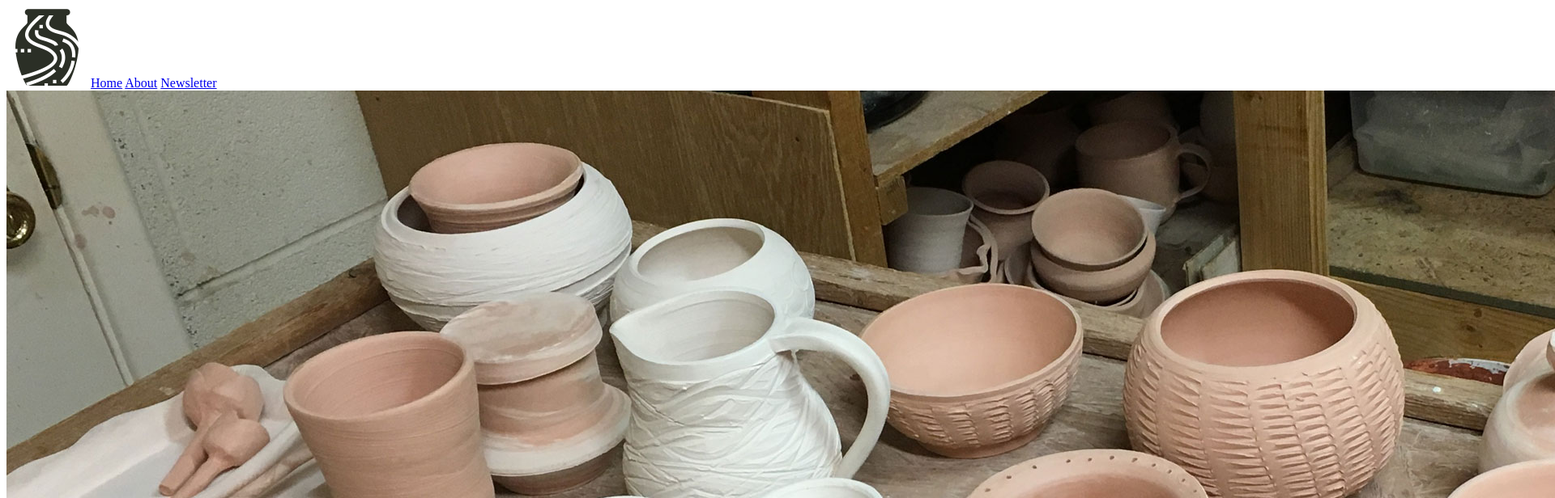
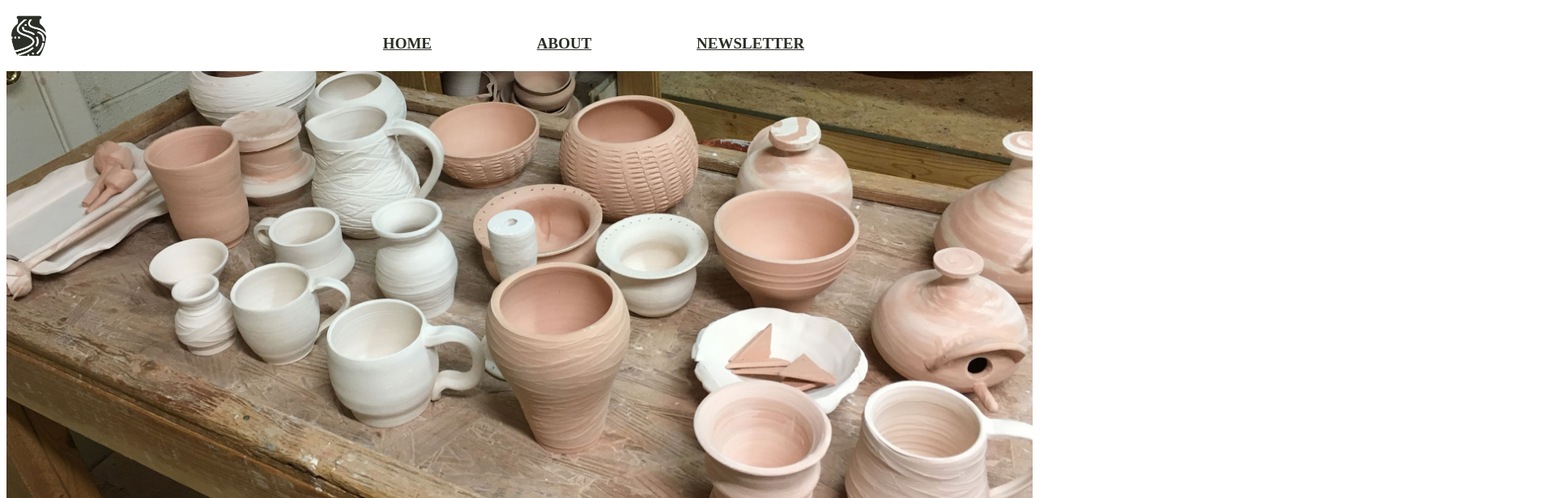
Before and after one commit to alanrichards86/Week-One-Project, a plain HTML site: page newsletter/newsletter.html in a window 1280 px wide. Shown: the top 616 px of the page at 81% size, 1920 px wide, since content can reach past the window. Drawn offline with Linux system fonts and the light colour scheme.

Commit message:
About page done and now working on Newsletter page. Final touches still need done for each page but just little stuff.

```diff
--- a/home.css
+++ b/home.css
@@ -176,11 +176,13 @@ img {
 
 footer {
     background-color: rgb(43, 47, 49);
-    height: 10vh;
+    font-size: 1.5em;
+    height: 14vh;
     display: flex;
     align-items: center;
     color: rgb(239, 229, 199);
 }
 .copywrite-text {
-    padding-left: 4.3em;
+    padding-left: 3em;
+    color: white;
 }
--- a/newsletter/newsletter.css
+++ b/newsletter/newsletter.css
@@ -0,0 +1,32 @@
+.nav-bar {
+    position: fixed;
+    background-color: white;
+    align-items: center;
+    width: 1450px;
+    height: 70px;
+    padding-top: 10px;
+    z-index: 100;
+}
+
+.nav-text-contain {
+    display: flex;
+    justify-content: space-around;
+    margin-left: 400px;
+    margin-right: 400px;
+    font-size: 19px;
+}
+.nav-text-contain a {
+    color: #2B2F26;
+}
+.logo {
+    height: 52px;
+    width: 55px;
+}
+/*#bg-img {
+  width: 100vw;
+  height: 100vh;
+}*/
+.img {
+  width: 99vw;
+  height: 99vh;
+}
--- a/newsletter/index.html
+++ b/newsletter/newsletter.html
@@ -5,17 +5,22 @@
     <meta charset="UTF-8">
     <meta name="viewport" content="width=device-width, initial-scale=1">
     <link href="newsletter.css" rel="stylesheet">
+    <link href="https://fonts.googleapis.com/css?family=Merriweather:300,300i,400,400i,700|Roboto:300,300i,400,400i" rel="stylesheet">
 </head>
 <body>
-        <nav class="top-bar">
-            <img class="logo" src="../images/bent-creek-logo.png" alt="Glass Vase">
-            <a class="home" href="../index.html">Home</a>
-            <a class="about" href="../about/index.html">About</a>
-            <a class="newsletter" href="index.html">Newsletter</a>
+    <nav class="nav-bar">
+        <div class="logo-div">
+            <img class="logo" src="../images/bent-creek-logo.png" align="left" alt="Glass Vase">
+        </div>
+
+        <div class="nav-text-contain">
+            <h4><a class="home" href="../index.html">HOME</a></h4>
+            <h4><a class="about" href="../about/about.html">ABOUT</a></h4>
+            <h4><a class="newsletter" href="newsletter.html">NEWSLETTER</a></h4>
+        </div>
     </nav>
-
         <main>
-            <div class="bg-img">
+            <div id="bg-img">
                 <img class="img" src="../images/background-2.jpg" alt="A collection of ceramic bowls, cups, a tray, and bird houses">
             </div>
 
```
Also changed, not shown: about/about.css (+38 -3 lines), about/about.html (renamed from about/index.html, +5 -5 lines), index.html (+2 -2 lines). Lines whose indentation alone changed are shown as unchanged.
